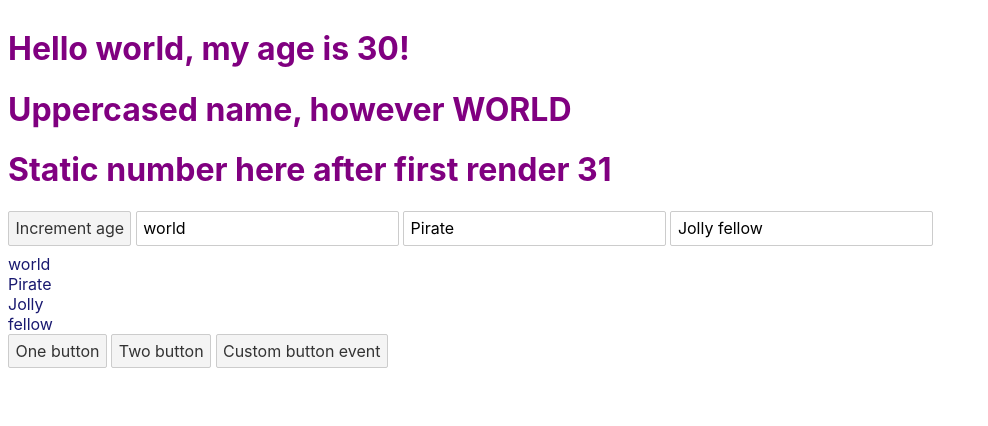
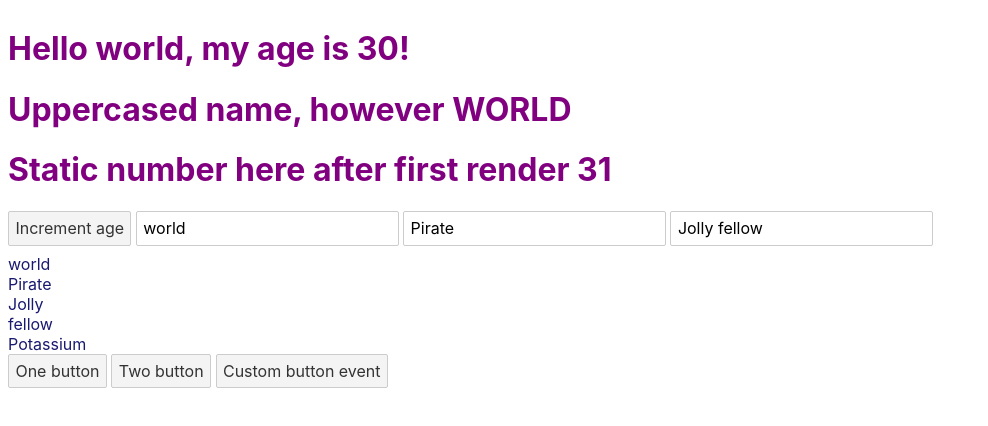
Before and after one commit to Hansmu/svelte-tutorial, a Svelte app in the folder first/: page / in a window 1280 px wide. Shown: the top 426 px of the page, without its empty margins (0-988 px from the left). Built offline with nearby package versions, Linux system fonts and the light colour scheme.

Commit message:
Add default props and spread example

```diff
--- a/first/src/AnotherComponent.svelte
+++ b/first/src/AnotherComponent.svelte
@@ -1,5 +1,9 @@
 <script>
     import { createEventDispatcher } from 'svelte';
+
+    export let valueOne;
+    // To make a prop optional, you need to give it a default value
+    export let valueThree = undefined;
 
     const dispatch = createEventDispatcher();
 
@@ -16,6 +20,11 @@
     }
 </script>
 
+<div>{valueOne}</div>
+{#if valueThree}
+    <div>{valueThree}</div>
+{/if}
+
 <button on:click>One button</button>
 <button on:click>Two button</button>
 <button on:click={customEventDispatch}>Custom button event</button>
--- a/first/src/ContactCard.svelte
+++ b/first/src/ContactCard.svelte
@@ -5,6 +5,12 @@
     export let userName;
     export let jobTitle;
     export let description;
+
+    const spreadProps = {
+        valueOne: 'Potassium',
+        valueTwo: 'Fish',
+        random: 'Fandom'
+    };
 </script>
 
 <!-- style tags are scoped in Svelte -->
@@ -46,6 +52,7 @@
 
     <!-- When a custom event is emitted, then the data that is added to it can be found under `detail` -->
     <AnotherComponent
+        {...spreadProps}
         on:click={e => console.log(e.target.innerText)}
         on:custom-button-event={(e) => console.log('Custom event data', e.detail)}
     />
```
Also changed, not shown: 1 other file (tests, documents, lock files or other folders).
